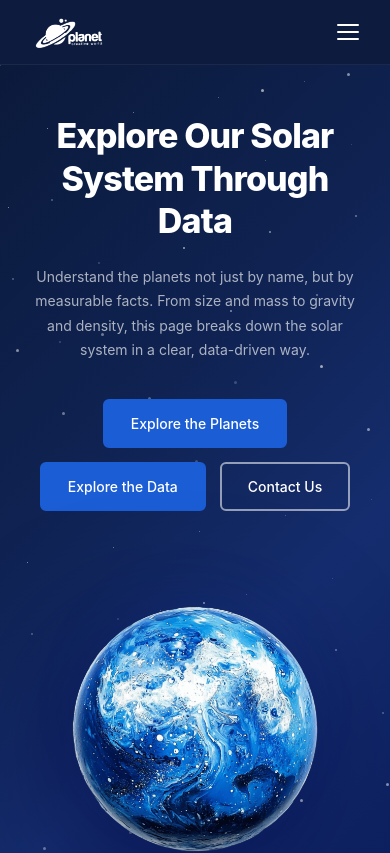
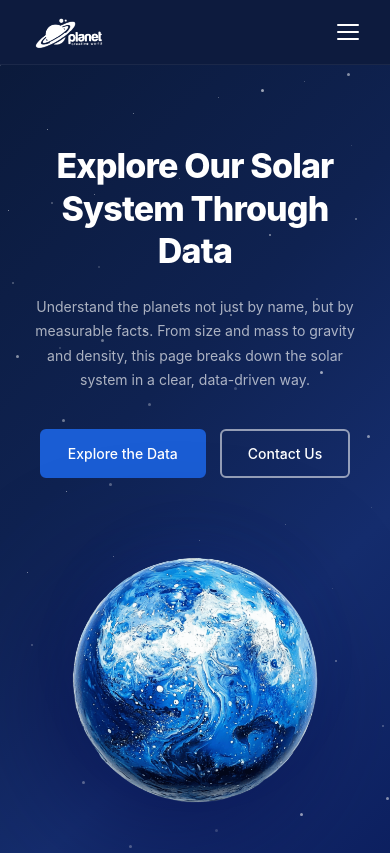
Before and after one commit to nexionovara-collab/Novaras-gurus, a React (Vite) app: page / in a window 390 px wide. Shown: the top 853 px of the page. Built offline with nearby package versions, Linux system fonts and the light colour scheme; no server answers.

Commit message:
Update Hero.jsx

```diff
--- a/src/components/Hero.jsx
+++ b/src/components/Hero.jsx
@@ -13,7 +13,7 @@ function Hero() {
   return (
     <section
       id="home"
-      className="relative flex items-center overflow-hidden min-h-auto md:min-h-[calc(100vh-72px)] bg-[linear-gradient(135deg,#0b1a3b_0%,#0f2251_40%,#152d6e_70%,#0d2060_100%)]"
+      className="relative flex items-center overflow-hidden min-h-auto md:min-h-[calc(100vh-72px)] bg-[linear-gradient(135deg,#0b1a3b_0%,#0f2251_40%,#152d6e_70%,#0d2060_100%)] pb-16 md:pb-0"
     >
       {/* Star field background dots */}
       <div className="absolute inset-0 pointer-events-none" aria-hidden="true">
@@ -32,11 +32,11 @@ function Hero() {
         ))}
       </div>
 
-      {/* Main Content Layout */}
-      <div className="relative z-10 flex flex-col items-center justify-between w-full max-w-[1440px] px-6 pt-[50px] mx-auto text-center gap-8 md:flex-row md:items-end md:px-[60px] md:pt-[60px] md:text-left md:gap-[40px]">
+
+      <div className="relative z-10 flex flex-col items-center justify-center w-full max-w-[1440px] px-6 pt-[80px] mx-auto text-center gap-12 md:flex-row md:justify-between md:px-[60px] md:pt-[60px] md:text-left md:gap-[40px]">
 
         {/* Left — Text Section */}
-        <div className="flex-shrink-0 w-full max-w-full md:max-w-[480px] md:pb-[80px]">
+        <div className="flex flex-col items-center flex-shrink-0 w-full max-w-full md:items-start md:max-w-[480px] md:pb-[80px]">
           <h1 className="mb-[22px] font-sans text-[34px] font-extrabold leading-tight tracking-tight text-white md:text-[42px] lg:text-[52px]">
             Explore Our Solar
             <br />
@@ -51,13 +51,8 @@ function Hero() {
             data-driven way.
           </p>
 
+
           <div className="flex flex-wrap items-center justify-center gap-[14px] md:justify-start">
-            <a
-              href="#Planets"
-              className="inline-flex items-center justify-center px-[26px] py-[12px] rounded-[6px] font-sans text-[14px] font-medium text-white no-underline whitespace-nowrap bg-[#1a5dd4] border-2 border-[#1a5dd4] transition-all duration-200 cursor-pointer hover:bg-[#1650b8] hover:border-[#1650b8] active:scale-95"
-            >
-              Explore the Planets
-            </a>
             <a
               href="#data"
               className="inline-flex items-center justify-center px-[26px] py-[12px] rounded-[6px] font-sans text-[14px] font-medium text-white no-underline whitespace-nowrap bg-[#1a5dd4] border-2 border-[#1a5dd4] transition-all duration-200 cursor-pointer hover:bg-[#1650b8] hover:border-[#1650b8] active:scale-95"
@@ -73,9 +68,9 @@ function Hero() {
           </div>
         </div>
 
-        {/* Right — Earth Image */}
+
         <div
-          className="relative flex items-end justify-center flex-shrink-0 mt-8 w-[280px] h-[280px] md:mt-0 md:w-[380px] md:h-[380px] lg:w-[480px] lg:h-[480px]"
+          className="relative flex items-end justify-center flex-shrink-0 w-[280px] h-[280px] md:w-[380px] md:h-[380px] lg:w-[480px] lg:h-[480px]"
           aria-label="Earth from space"
         >
           <div
```
